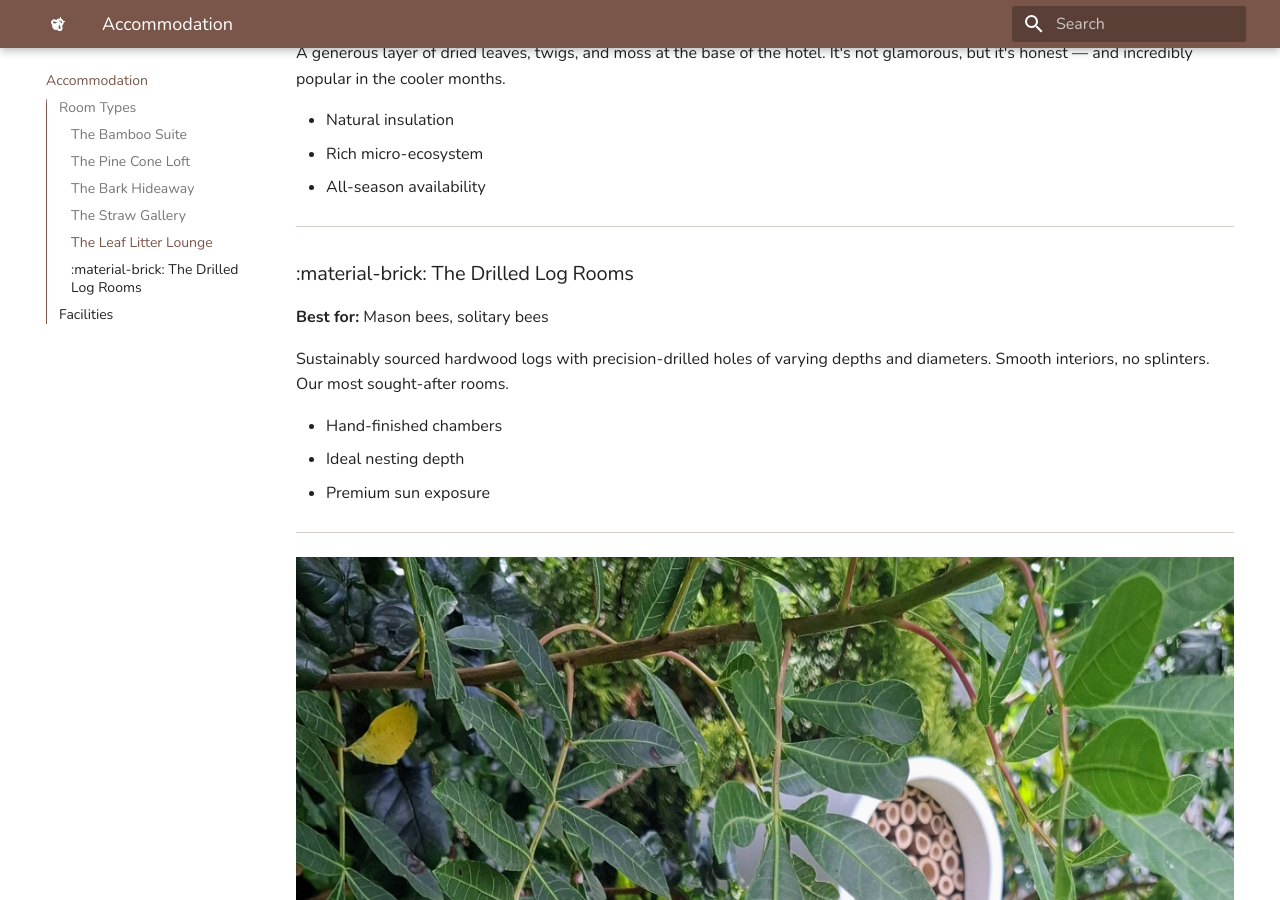
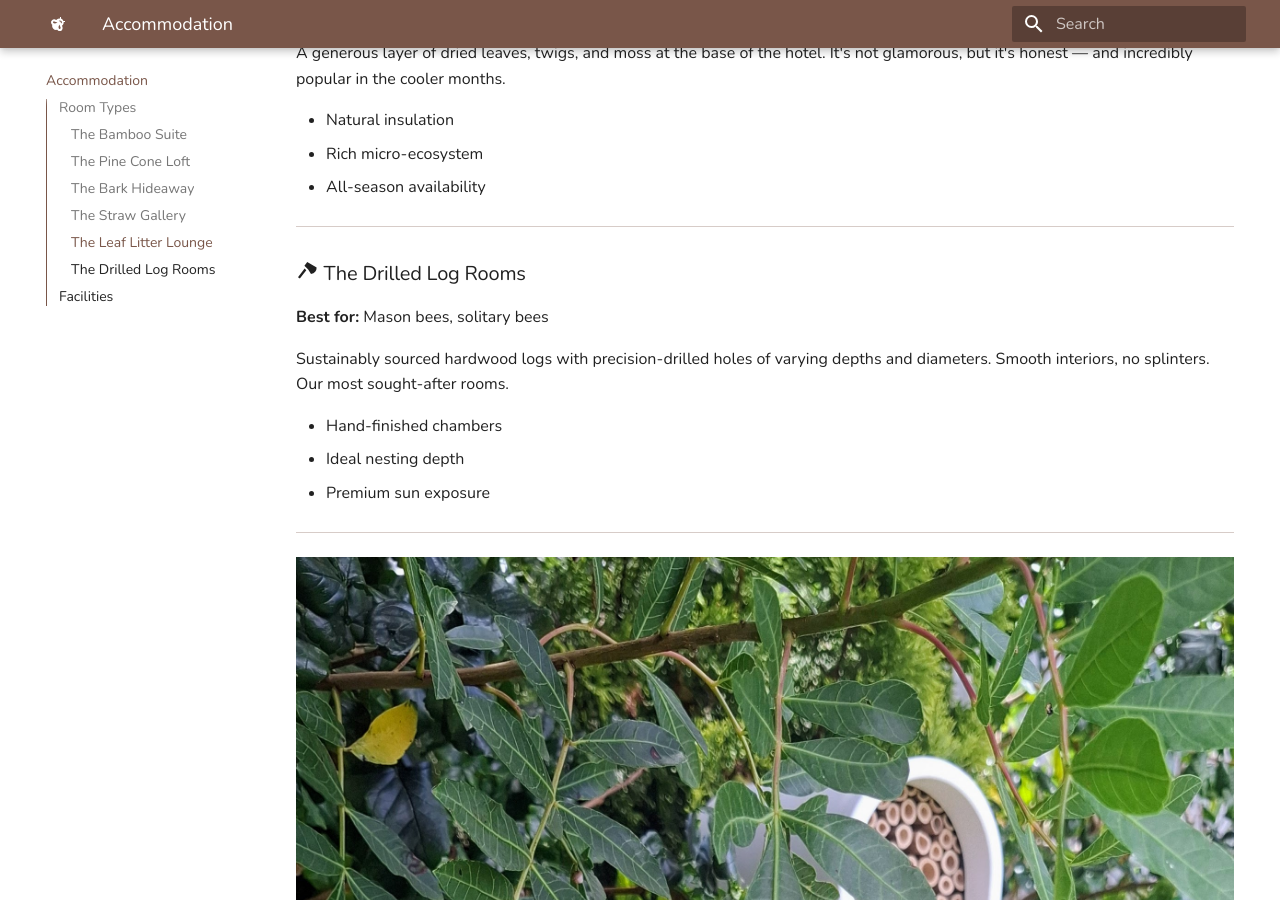
Before and after one commit to JonathanCGill/the-insect-hotel, an MkDocs documentation site: the page built from docs/accommodation.md, in a window 1280 px wide and 900 px high, scrolled down 3037 px. Built offline with MkDocs 1.6.1 and Material for MkDocs 9.7.7, drawn with Linux system fonts in a browser that asks for light colours.

Commit message:
Fix unresolved :material icons, move ant photo from beetles section, add Google Analytics
- Replace invalid icon names (:material-wasp, :material-beetle, :material-brick)
  with valid Material Design Icons (:material-bug, :material-bug-outline, :material-axe)
- Move ant photo above Beetles heading so it sits as a section divider image
  rather than being incorrectly placed as a beetle illustration
- Add Google Analytics (G-SCL6V8VR16) to all pages via template override

https://claude.ai/code/session_01SsFSP6cPfJWBRF6wjz5o74

```diff
--- a/docs/accommodation.md
+++ b/docs/accommodation.md
@@ -77,7 +77,7 @@ not glamorous, but it's honest — and incredibly popular in the cooler months.
 
 ---
 
-### :material-brick: The Drilled Log Rooms
+### :material-axe: The Drilled Log Rooms
 
 **Best for:** Mason bees, solitary bees
 
--- a/mkdocs.yml
+++ b/mkdocs.yml
@@ -4,6 +4,7 @@ site_url: https://jonathancgill.github.io/the-insect-hotel/
 
 theme:
   name: material
+  custom_dir: overrides
   palette:
     primary: brown
     accent: amber
```
Also changed, not shown: docs/our-guests.md (+3 -3 lines), overrides/main.html (added, +12 -0 lines).
